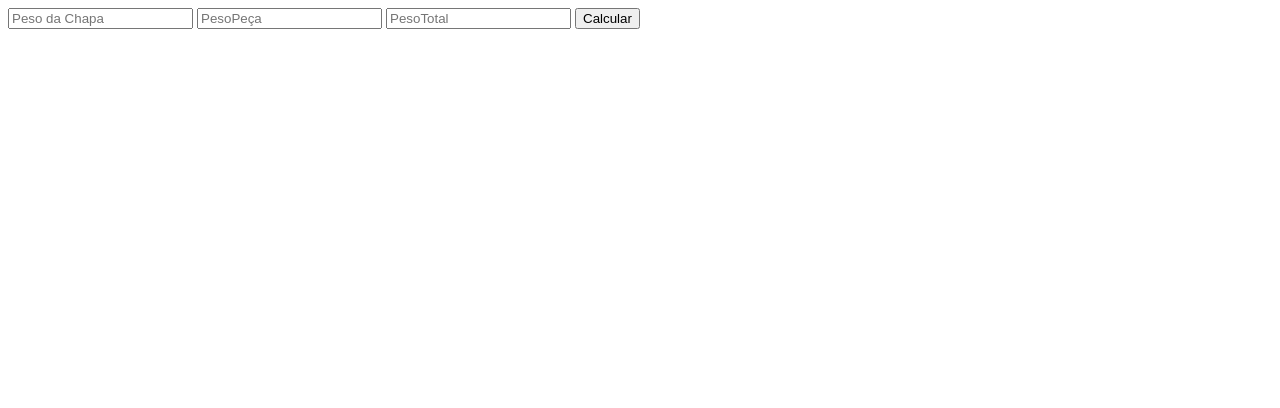
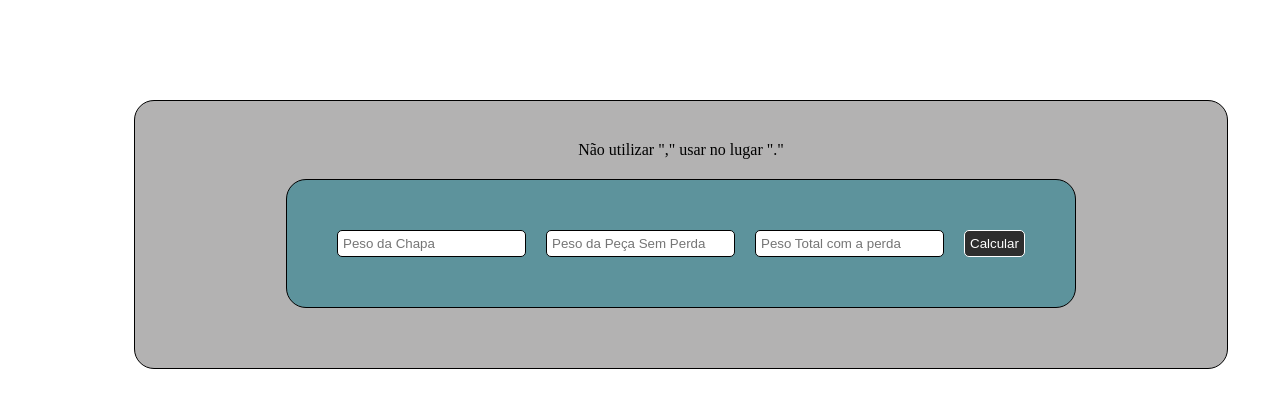
Before and after one commit to JnFerri/Conversor-de-kg-em-unidade, a plain HTML site: page index.html in a window 1280 px wide. Drawn offline with Linux system fonts and the light colour scheme.

Commit message:
create files and style

```diff
--- a/index.html
+++ b/index.html
@@ -4,14 +4,20 @@
     <meta charset="UTF-8">
     <meta name="viewport" content="width=device-width, initial-scale=1.0">
     <title>Document</title>
+    <link rel="stylesheet" href="style.css">
 </head>
 <body>
-    <input type="number" id="pesoChapa" placeholder="Peso da Chapa">
-    <input type="Number" id="peso" placeholder="PesoPeça">
-    <input type="Number" id="pesoTotal" placeholder="PesoTotal">
-    <button id="calcular">Calcular</button>
+    <section class="box_body">
+        <span>Não utilizar "," usar no lugar "."</span>
+        <div class="container__form">
+            <input type="number" id="pesoChapa" placeholder="Peso da Chapa">
+            <input type="Number" id="peso" placeholder="Peso da Peça Sem Perda">
+            <input type="Number" id="pesoTotal" placeholder="Peso Total com a perda">
+            <button id="calcular">Calcular</button>
+        </div>
+        <div id="resultado"></div>
+    </section>
 
-    <div id="resultado"></div>
 </body>
 <script src="calculador.js"></script>
 </html>
--- /dev/null
+++ b/style.css
@@ -0,0 +1,40 @@
+.container__form{
+    display: flex;
+    justify-content: space-between;
+    align-items: center;
+    text-align: center;
+    background-color: rgb(93, 147, 156);
+    padding: 40px 40px;
+    border-radius: 20px;
+    border: 1px solid black;
+    margin: 20px 0 ;
+
+}
+
+.container__form input {
+    margin: 10px;
+    padding: 5px 5px;
+    border: 0.5px solid black;
+    border-radius: 5px;
+
+}
+.container__form button {
+    margin: 10px;
+    background-color: rgb(46, 46, 46);
+    color: white;
+    padding: 5px 5px;
+    border: 0.5px solid rgb(255, 255, 255);
+    border-radius: 5px;
+
+}
+.box_body{
+    display: flex;
+    flex-direction: column;
+    align-items: center;
+    width: 80%;
+    margin: 100px 10%;
+    background-color: rgb(179, 178, 178);
+    padding: 40px 40px;
+    border-radius: 20px;
+    border: 1px solid black;
+}
```
